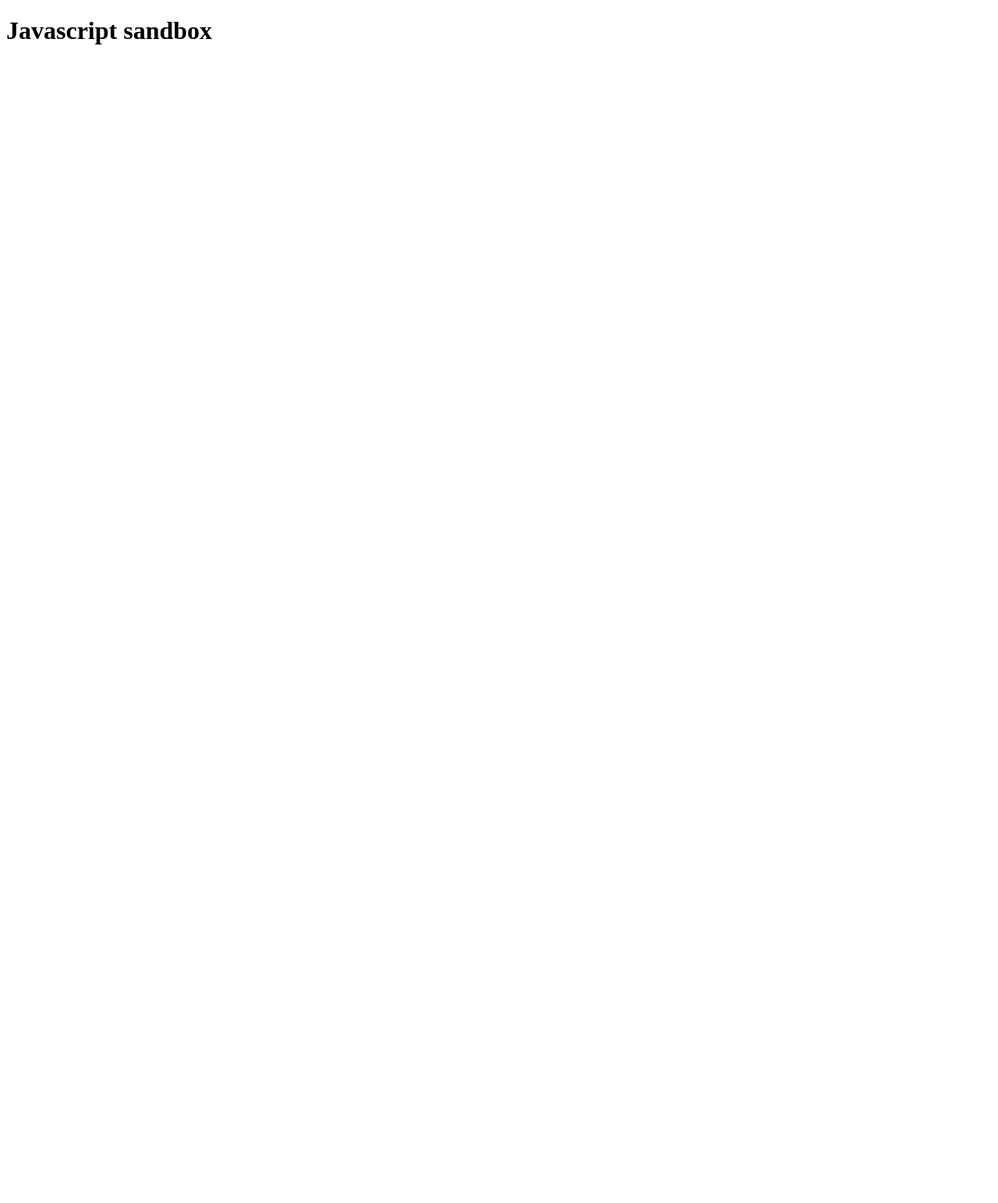
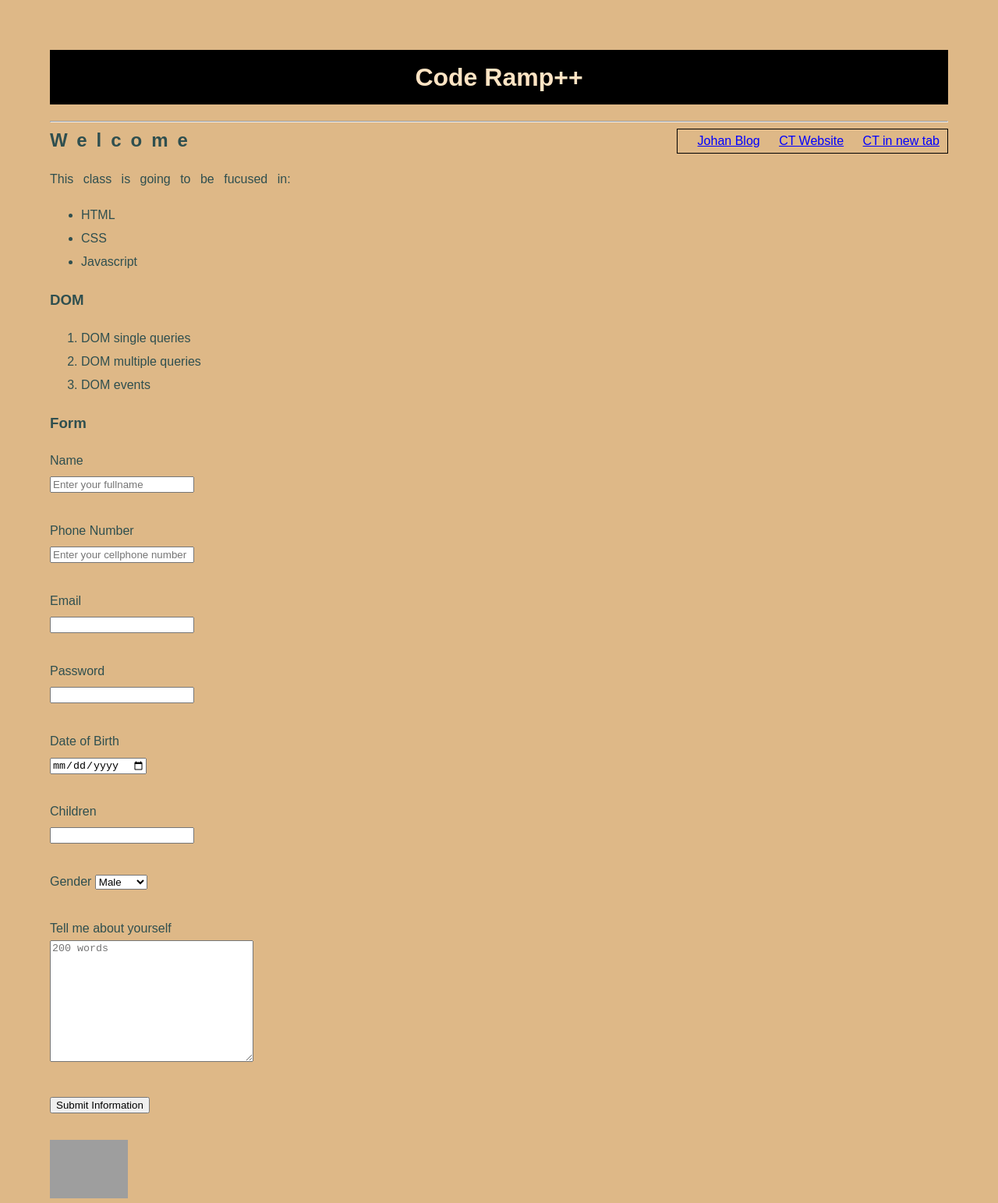
Before and after one commit to andresochoa91/useful, a plain HTML site: page refreshing/index.html in a window 1280 px wide. Shown: the top 1543 px of the page at 78% size. Before the commit the page ends 800 px from the top, so only its background shows below. Drawn offline with Linux system fonts and the light colour scheme; grey boxes are pictures that could not be loaded.

Commit message:
more info css

```diff
--- a/refreshing/index.html
+++ b/refreshing/index.html
@@ -3,10 +3,131 @@
 <head>
   <meta charset="UTF-8">
   <meta name="viewport" content="width=device-width, initial-scale=1.0">
-  <title>Javascript sandbox</title>
+  <title>Code Ramp++</title>
+
+  <style>
+    .bold{
+      font-weight: bold;
+    }
+
+  </style>
+  <link rel="stylesheet" href="style.css">
+
 </head>
 <body>
-  <h1>Javascript sandbox</h1>
-  <script src="sandbox.js"></script>
+  <header style="text-align: center;">
+    <h1>Code Ramp++</h1>
+  </header>
+  <hr>
+  <nav>
+    <a href="blog.html">Johan Blog</a>
+    <a href="https://www.codetenderloin.org/">CT Website</a>
+    <a href="https://www.codetenderloin.org/" target="_blank">CT in new tab</a>
+  </nav>
+  <h2>Welcome</h2>
+  <p id="intro">This class is going to be fucused in:</p>
+  <ul>
+    <li>HTML</li>
+    <li>CSS</li>
+    <li>Javascript</li>
+  </ul>
+
+  <h3>DOM</h3>
+  <ol>
+    <li>DOM single queries</li>
+    <li>DOM multiple queries</li>
+    <li>DOM events</li>
+  </ol>
+  <div>
+    <h3>Form</h3>
+    <form>
+      <div>
+        <label>Name</label>
+        <br>
+        <input type="text" placeholder="Enter your fullname">
+      </div>
+      <br>
+      <div>
+        <label>Phone Number</label>
+        <br>
+        <input type="text" placeholder="Enter your cellphone number">
+      </div>
+      <br>
+      <div>
+        <label>Email</label>
+        <br>
+        <input type="email">
+      </div>
+      <br>
+      <div>
+        <label>Password</label>
+        <br>
+        <input type="password">
+      </div>
+      <br>
+      <div>
+        <label>Date of Birth</label>
+        <br>
+        <input type="date">
+      </div>
+      <br>
+      <div>
+        <label>Children</label>
+        <br>
+        <input type="number">
+      </div>
+      <br>
+      <div>
+        <label>Gender</label>
+        <select name="gender">
+          <option value="male">Male</option>
+          <option value="female">Female</option>
+          <option value="other">Other</option>
+        </select>
+      </div>
+      <br>
+      <div>
+        <label>Tell me about yourself</label>
+        <br>
+        <textarea name="textarea" cols="30" rows="10" placeholder="200 words"></textarea>
+      </div>
+      <br>
+      <input type="submit" value="Submit Information">
+    </form>
+  </div>
+  <br>
+  <a target="_blank" href="https://www.codetenderloin.org/">
+    <img width="100px" src="https://images.squarespace-cdn.com/content/59b6e38fbebafbbecaf263fe/1529804965382-UVXWNSSEWK4ZLSNGHOW4/Code+Tenderloin+WHITE+Type+RGB.png?format=1000w&content-type=image%2Fpng" alt="code tenderloin">
+  </a>
+  <br>
+  <img width="100px" src="racoon.jpg" alt="cute racoon">
+  <br>
+  <br>
+  <table>
+    <thead>
+      <tr>
+        <td class="bold">First name</td>
+        <td class="bold">Last name</td>
+        <td class="bold">Age</td>
+      </tr>
+    </thead>
+    <tbody>
+      <tr>
+        <td>Johan</td>
+        <td>Ochoa</td>
+        <td>26</td>
+      </tr>
+      <tr>
+        <td>Andres</td>
+        <td>Quiroz</td>
+        <td>29</td>
+      </tr>
+    </tbody>
+  </table>
+  <br>
+  <footer>Copyright &copy;</footer>
+  <div style="margin-top: 300px;"></div>
+  <script src="app.js"></script>
+
 </body>
 </html>
--- a/refreshing/sandbox.js
+++ /dev/null
@@ -1,5 +0,0 @@
-let obj = {a: 1, b: 2, c: 3};
-
-console.table(obj);
-
-console.log(typeof null);
--- /dev/null
+++ b/refreshing/style.css
@@ -0,0 +1,46 @@
+body{
+  background-color: burlywood;
+  color: darkslategray;
+  /* font-family: Arial, Helvetica, sans-serif;
+  font-size: large;
+  font-weight: normal; */
+  font: normal 16px Arial, Helvetica, sans-serif;
+  margin: 5%;
+  line-height: 30px;
+}
+
+nav{
+  text-align: right;
+  float: right;
+  align-self: right;
+  border: black solid 1px;
+  min-width: 30%;
+}
+
+nav a{
+  color: blue;
+  padding: 0px 10px;
+}
+
+a:hover{
+  color: red;
+}
+
+a:active{
+  color: green;
+}
+
+h2{
+  margin-top: 0;
+  letter-spacing: 0.5em;
+}
+
+h1{
+  background-color: black;
+  color: bisque;
+  padding: 20px;
+}
+
+#intro{
+  word-spacing: 0.5em;
+}
```
Also changed, not shown: refreshing/blog.html (added, +11 -0 lines), refreshing/app.js (added), refreshing/johan.jpg (added), refreshing/racoon.jpg (added).
